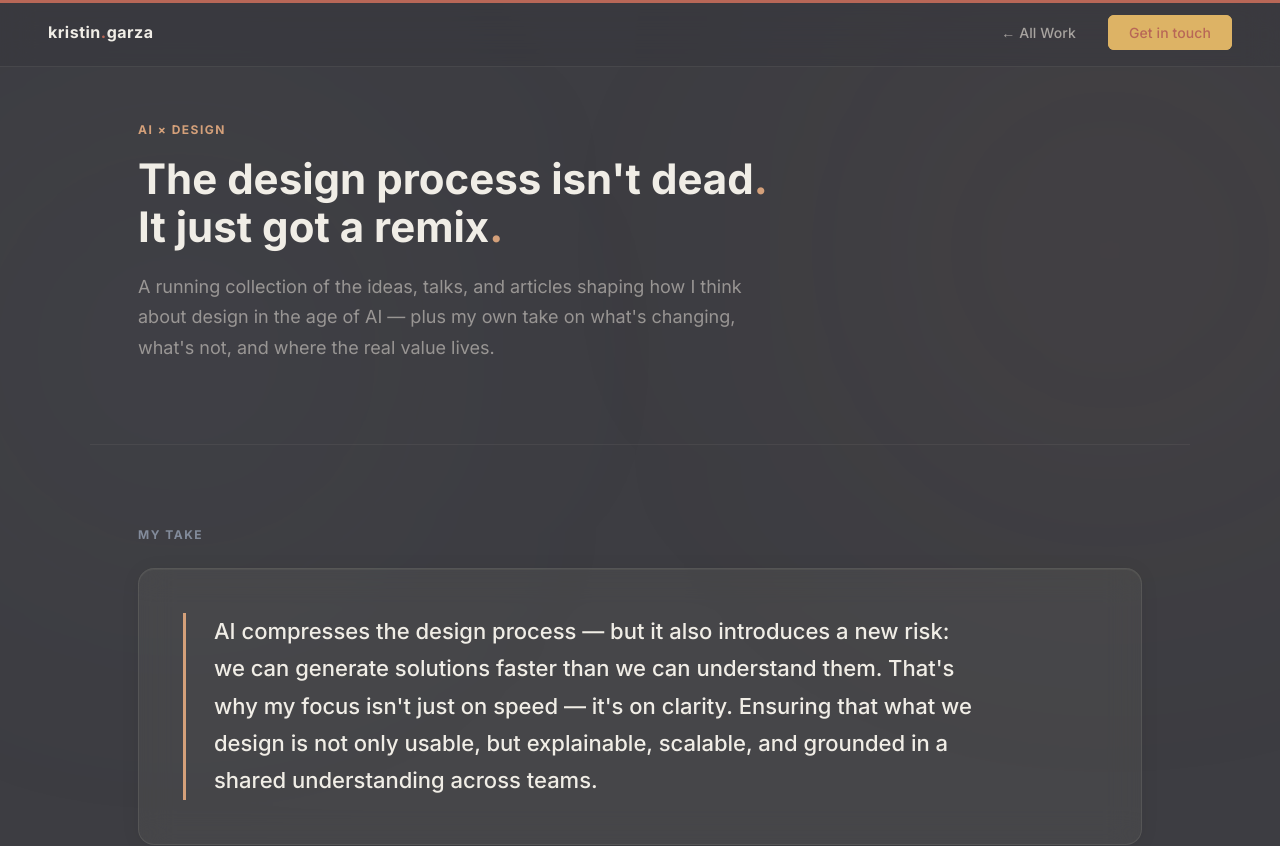
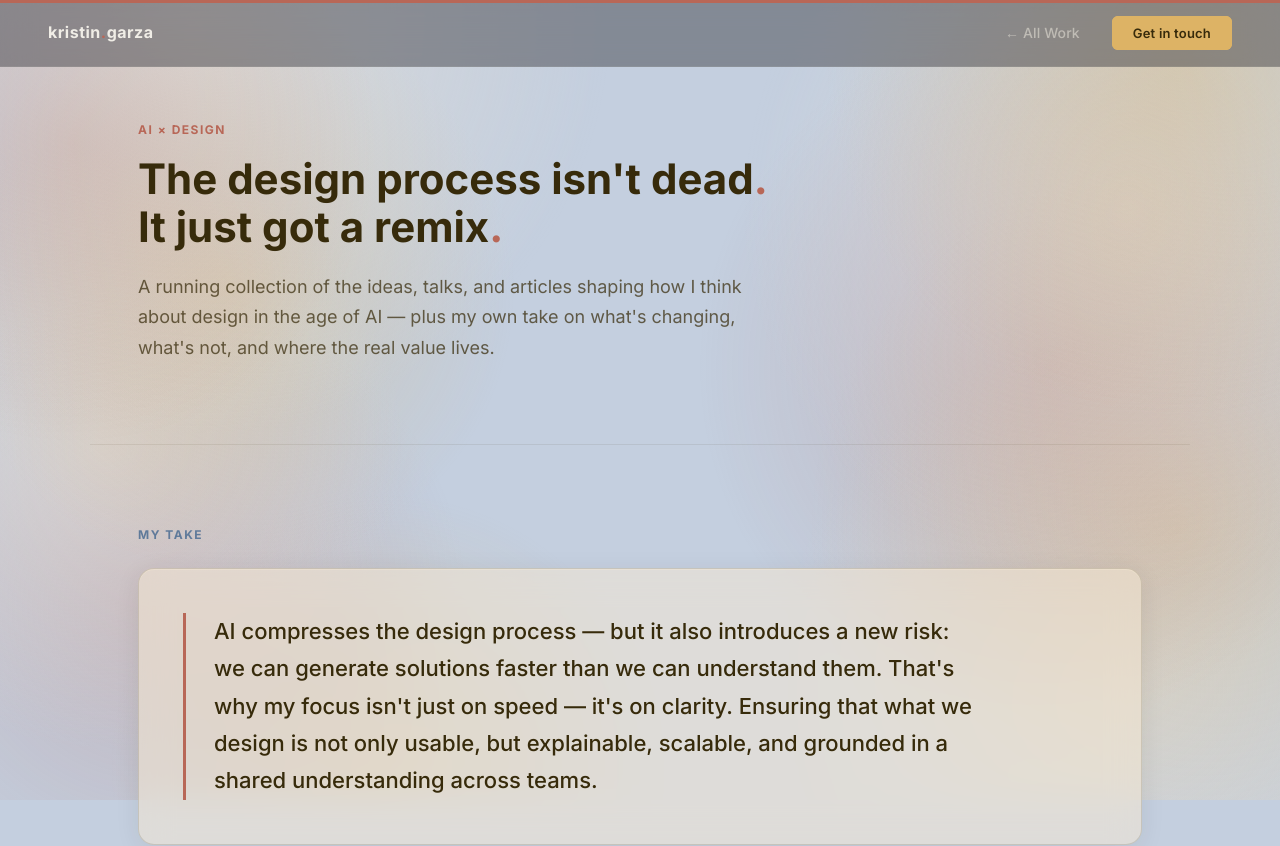
Before and after one commit to kmk221/portfolio-kg, a React (Vite) app: page /ai-design in a window 1280 px wide. Shown: the top 846 px of the page. Built offline with nearby package versions, Linux system fonts and the light colour scheme; a web font is replaced by a local one.

Commit message:
updates to ai page and icon

```diff
--- a/index.html
+++ b/index.html
@@ -3,7 +3,10 @@
   <head>
     <meta charset="UTF-8" />
     <meta name="viewport" content="width=device-width, initial-scale=1.0" />
-    <title>Portfolio</title>
+    <link rel="icon" type="image/svg+xml" href="/favicon.svg" />
+    <meta name="description" content="Kristin Garza — UX Designer specializing in complex enterprise B2B applications, design systems, and high-stakes data workflows." />
+    <meta name="theme-color" content="#F5E8D3" />
+    <title>kristin.garza · UX Designer</title>
     <link rel="preconnect" href="https://fonts.googleapis.com">
     <link rel="preconnect" href="https://fonts.gstatic.com" crossorigin>
     <link href="https://fonts.googleapis.com/css2?family=Joan&family=Inter:ital,wght@0,100..900;1,100..900&display=swap" rel="stylesheet">
--- a/src/components/Nav.jsx
+++ b/src/components/Nav.jsx
@@ -34,7 +34,7 @@ export default function Nav() {
             <li><Link to="/" style={isDark ? { color: 'rgba(213,209,201,0.7)' } : {}}>← All Work</Link></li>
           </>
         )}
-        <li><a href="mailto:kmkerney221@gmail.com" className="nav-cta" style={isDark ? { background: '#DDB365', color: '#2a2a2e', borderColor: '#DDB365' } : {}}>Get in touch</a></li>
+        <li><a href="mailto:kmkerney221@gmail.com" className="nav-cta">Get in touch</a></li>
       </ul>
     </nav>
   )
--- a/src/pages/AIDesign.jsx
+++ b/src/pages/AIDesign.jsx
@@ -1,17 +1,19 @@
 import { useEffect } from 'react'
 import Nav from '../components/Nav.jsx'
 
-const pageBg = '#3d3d42'
-const cream = 'rgba(243,239,217,1)'
-const creamGlass = 'rgba(243,239,217,0.05)'
-const creamGlassHover = 'rgba(243,239,217,0.08)'
-const creamBorder = 'rgba(243,239,217,0.09)'
-const creamBorderHover = 'rgba(243,239,217,0.16)'
-const textPrimary = '#f0ede6'
-const textSecondary = 'rgba(213,209,201,0.6)'
-const textMuted = 'rgba(213,209,201,0.45)'
-const terracotta = '#d4a07a'
-const blueLabel = 'rgba(160,173,192,0.7)'
+const pageBg = '#C4CFDF'
+const cream = 'rgba(245,232,211,1)'
+const creamGlass = 'rgba(245,232,211,0.55)'
+const creamGlassHover = 'rgba(245,232,211,0.72)'
+const creamBorder = 'rgba(55,43,11,0.14)'
+const creamBorderHover = 'rgba(55,43,11,0.24)'
+const textPrimary = '#372B0B'
+const textSecondary = 'rgba(55,43,11,0.72)'
+const textMuted = 'rgba(55,43,11,0.55)'
+const terracotta = '#B86757'
+const gold = '#DDB365'
+const softBlue = '#C4CFDF'
+const blueLabel = '#5F7A9A'
 const sideP = 'clamp(24px, 5vw, 48px)'
 const contentW = '1100px'
 
@@ -20,14 +22,14 @@ const sec = (extra) => ({
   position: 'relative', zIndex: 1, ...extra
 })
 
-const divider = { borderBottom: '1px solid rgba(243,239,217,0.06)' }
+const divider = { borderBottom: '1px solid rgba(55,43,11,0.08)' }
 
 const glassCard = {
   background: creamGlass,
   backdropFilter: 'blur(16px)', WebkitBackdropFilter: 'blur(16px)',
   border: `1px solid ${creamBorder}`,
   borderRadius: 14,
-  boxShadow: '0 2px 20px rgba(0,0,0,0.06), inset 0 1px 0 rgba(243,239,217,0.05)',
+  boxShadow: '0 4px 24px rgba(55,43,11,0.08), inset 0 1px 0 rgba(245,232,211,0.4)',
   transition: 'transform 0.25s ease, box-shadow 0.25s ease, border-color 0.25s ease, background 0.25s ease',
 }
 
@@ -65,14 +67,14 @@ const wideQuote = {
 }
 
 const contentPieces = [
-  { type: 'Podcast', color: '#a07bc4', colorEnd: '#b89bd4', title: 'The Design Process Is Dead', tldr: "Jenny Wen on Lenny's Podcast — why the traditional linear design process doesn't hold up in the AI era, and what's replacing it. The episode that inspired this whole page.", cta: 'Listen →', url: 'https://www.lennysnewsletter.com/p/the-design-process-is-dead' },
-  { type: 'Article', color: '#7a8fa8', colorEnd: '#a0b3c8', title: 'Comprehension Debt', tldr: "Addy Osmani on the hidden cost of AI-generated code — the growing gap between what we produce and what we actually understand.", cta: 'Read Article →', url: 'https://addyosmani.com/blog/comprehension-debt/' },
-  { type: 'Podcast', color: '#8a7bb8', colorEnd: '#a896d1', title: 'Claude Cowork for Designers', tldr: 'Patricia Reiners on the Future of UX podcast — five concrete workflows that change how designers work day-to-day: research synthesis, competitive analysis, flow specs, design system docs, and portfolio case studies.', cta: 'Listen →', url: 'https://podcasts.apple.com/us/podcast/152-claude-cowork-for-designers-in-30-min-5-real-workflows/id1480706373?i=1000761766238' },
-  { type: 'Podcast', color: '#7a6ba8', colorEnd: '#9887c4', title: 'Taste Is Your Moat', tldr: "Figma CEO Dylan Field on Lenny's Podcast — why craft, taste, and judgment are the real differentiators as AI accelerates execution, and how designers become more essential, not less.", cta: 'Listen →', url: 'https://www.lennysnewsletter.com/p/why-ai-makes-design-craft-and-quality-the-new-moat' },
-  { type: 'Article', color: '#7a8fa8', colorEnd: '#a0b3c8', title: 'A.I. Is Coming for Culture', tldr: 'Joshua Rothman in The New Yorker on what happens to meaning, taste, and shared cultural experience when machines can generate artifacts at scale — and why human judgment still matters.', cta: 'Read Article →', url: 'https://www.newyorker.com/magazine/2025/09/01/ai-is-coming-for-culture' },
-  { type: 'Podcast', color: '#5d6db0', colorEnd: '#8593c9', title: 'Hard Fork', tldr: "Kevin Roose and Casey Newton on the real-world implications of AI across industries — grounding the conversation in what's actually happening, not theory.", cta: 'Listen →', url: 'https://www.nytimes.com/column/hard-fork' },
-  { type: 'Talk', color: '#c4a26e', colorEnd: '#dbb98a', title: 'Designing for Delight at Figma', tldr: 'Jenny Wen on how Figma\'s team approached moments of delight — and why "make people smile" is a valid design goal.', cta: 'Watch / Listen →', url: 'https://www.dive.club/deep-dives/jenny-wen' },
-  { type: 'Substack', color: '#B17C5D', colorEnd: '#d4a07a', title: "Don't Trust the Process", tldr: "Jenny Wen's Substack post on why rigid design process is holding teams back in the AI era — and why starting with a solution isn't heresy anymore.", cta: 'Read on Substack →', url: 'https://jennywen.substack.com/p/dont-trust-the-design-process' },
+  { type: 'Podcast', color: '#B86757', colorEnd: '#C27A6E', title: 'The Design Process Is Dead', tldr: "Jenny Wen on Lenny's Podcast — why the traditional linear design process doesn't hold up in the AI era, and what's replacing it. The episode that inspired this whole page.", cta: 'Listen →', url: 'https://www.lennysnewsletter.com/p/the-design-process-is-dead' },
+  { type: 'Article', color: '#5F7A9A', colorEnd: '#8FA5BF', title: 'Comprehension Debt', tldr: "Addy Osmani on the hidden cost of AI-generated code — the growing gap between what we produce and what we actually understand.", cta: 'Read Article →', url: 'https://addyosmani.com/blog/comprehension-debt/' },
+  { type: 'Podcast', color: '#B86757', colorEnd: '#C27A6E', title: 'Claude Cowork for Designers', tldr: 'Patricia Reiners on the Future of UX podcast — five concrete workflows that change how designers work day-to-day: research synthesis, competitive analysis, flow specs, design system docs, and portfolio case studies.', cta: 'Listen →', url: 'https://podcasts.apple.com/us/podcast/152-claude-cowork-for-designers-in-30-min-5-real-workflows/id1480706373?i=1000761766238' },
+  { type: 'Podcast', color: '#B86757', colorEnd: '#C27A6E', title: 'Taste Is Your Moat', tldr: "Figma CEO Dylan Field on Lenny's Podcast — why craft, taste, and judgment are the real differentiators as AI accelerates execution, and how designers become more essential, not less.", cta: 'Listen →', url: 'https://www.lennysnewsletter.com/p/why-ai-makes-design-craft-and-quality-the-new-moat' },
+  { type: 'Article', color: '#5F7A9A', colorEnd: '#8FA5BF', title: 'A.I. Is Coming for Culture', tldr: 'Joshua Rothman in The New Yorker on what happens to meaning, taste, and shared cultural experience when machines can generate artifacts at scale — and why human judgment still matters.', cta: 'Read Article →', url: 'https://www.newyorker.com/magazine/2025/09/01/ai-is-coming-for-culture' },
+  { type: 'Podcast', color: '#B86757', colorEnd: '#C27A6E', title: 'Hard Fork', tldr: "Kevin Roose and Casey Newton on the real-world implications of AI across industries — grounding the conversation in what's actually happening, not theory.", cta: 'Listen →', url: 'https://www.nytimes.com/column/hard-fork' },
+  { type: 'Talk', color: '#DDB365', colorEnd: '#E6C07A', title: 'Designing for Delight at Figma', tldr: 'Jenny Wen on how Figma\'s team approached moments of delight — and why "make people smile" is a valid design goal.', cta: 'Watch / Listen →', url: 'https://www.dive.club/deep-dives/jenny-wen' },
+  { type: 'Substack', color: '#DDB365', colorEnd: '#E6C07A', title: "Don't Trust the Process", tldr: "Jenny Wen's Substack post on why rigid design process is holding teams back in the AI era — and why starting with a solution isn't heresy anymore.", cta: 'Read on Substack →', url: 'https://jennywen.substack.com/p/dont-trust-the-design-process' },
 ]
 
 const voices = [
@@ -91,7 +93,7 @@ const voices = [
 
 function QuoteCard({ text, lines, source, url, wide, label }) {
   const base = wide
-    ? { ...glassCard, gridColumn: '1 / -1', background: 'rgba(212,160,122,0.06)', borderColor: 'rgba(212,160,122,0.12)' }
+    ? { ...glassCard, gridColumn: '1 / -1', background: 'rgba(184,103,87,0.06)', borderColor: 'rgba(184,103,87,0.12)' }
     : { ...glassCard }
   const quoteLines = lines || (text ? [text] : [])
   return (
@@ -100,14 +102,14 @@ function QuoteCard({ text, lines, source, url, wide, label }) {
       onMouseEnter={e => {
         e.currentTarget.style.transform = 'translateY(-3px)'
         e.currentTarget.style.boxShadow = '0 16px 48px rgba(0,0,0,0.15)'
-        e.currentTarget.style.borderColor = wide ? 'rgba(212,160,122,0.2)' : creamBorderHover
-        e.currentTarget.style.background = wide ? 'rgba(212,160,122,0.09)' : creamGlassHover
+        e.currentTarget.style.borderColor = wide ? 'rgba(184,103,87,0.2)' : creamBorderHover
+        e.currentTarget.style.background = wide ? 'rgba(184,103,87,0.09)' : creamGlassHover
       }}
       onMouseLeave={e => {
         e.currentTarget.style.transform = 'translateY(0)'
         e.currentTarget.style.boxShadow = base.boxShadow
-        e.currentTarget.style.borderColor = wide ? 'rgba(212,160,122,0.12)' : creamBorder
-        e.currentTarget.style.background = wide ? 'rgba(212,160,122,0.06)' : creamGlass
+        e.currentTarget.style.borderColor = wide ? 'rgba(184,103,87,0.12)' : creamBorder
+        e.currentTarget.style.background = wide ? 'rgba(184,103,87,0.06)' : creamGlass
       }}
     >
       <svg
@@ -135,7 +137,7 @@ function QuoteCard({ text, lines, source, url, wide, label }) {
             fontSize: 17, fontWeight: 500, lineHeight: 1.6, color: textPrimary,
             marginBottom: 16,
             paddingBottom: i < quoteLines.length - 1 ? 16 : 0,
-            borderBottom: i < quoteLines.length - 1 ? '1px solid rgba(243,239,217,0.06)' : 'none',
+            borderBottom: i < quoteLines.length - 1 ? '1px solid rgba(55,43,11,0.1)' : 'none',
           }}
         >
           {line}
@@ -199,10 +201,26 @@ export default function AIDesign() {
   useEffect(() => { window.scrollTo(0, 0) }, [])
 
   return (
-    <div style={{ background: pageBg, minHeight: '100vh', color: textSecondary, fontFamily: "'Inter', sans-serif", lineHeight: 1.6 }}>
-      {/* Ambient glow */}
-      <div style={{ position: 'fixed', top: -100, right: -180, width: 700, height: 700, borderRadius: '50%', background: 'radial-gradient(circle, rgba(177,124,93,0.1) 0%, transparent 70%)', filter: 'blur(140px)', pointerEvents: 'none', zIndex: 0 }} />
-      <div style={{ position: 'fixed', bottom: 150, left: -120, width: 600, height: 600, borderRadius: '50%', background: 'radial-gradient(circle, rgba(144,161,185,0.08) 0%, transparent 70%)', filter: 'blur(140px)', pointerEvents: 'none', zIndex: 0 }} />
+    <div style={{ background: pageBg, minHeight: '100vh', color: textSecondary, fontFamily: "'Inter', sans-serif", lineHeight: 1.6, position: 'relative' }}>
+      {/* Ambient multi-color wash — same 11-orb pattern as home/case studies,
+          tuned for the light soft-blue bg. Gold + coral pop against the cool
+          base; subtle white highlights soften the cycle. */}
+      <div style={{
+        position: 'fixed', inset: 0, pointerEvents: 'none', zIndex: 0,
+        background: `
+          radial-gradient(1200px circle at 15% 2%, rgba(245, 232, 211, 0.45) 0%, transparent 35%),
+          radial-gradient(1100px circle at 92% 8%, rgba(221, 179, 101, 0.35) 0%, transparent 32%),
+          radial-gradient(1000px circle at 6% 18%, rgba(184, 103, 87, 0.28) 0%, transparent 30%),
+          radial-gradient(1200px circle at 88% 26%, rgba(245, 232, 211, 0.35) 0%, transparent 32%),
+          radial-gradient(950px circle at 18% 36%, rgba(221, 179, 101, 0.32) 0%, transparent 30%),
+          radial-gradient(1100px circle at 82% 46%, rgba(184, 103, 87, 0.26) 0%, transparent 32%),
+          radial-gradient(1000px circle at 8% 56%, rgba(245, 232, 211, 0.4) 0%, transparent 30%),
+          radial-gradient(1150px circle at 92% 66%, rgba(221, 179, 101, 0.3) 0%, transparent 32%),
+          radial-gradient(1050px circle at 12% 76%, rgba(184, 103, 87, 0.24) 0%, transparent 30%),
+          radial-gradient(1100px circle at 88% 86%, rgba(245, 232, 211, 0.32) 0%, transparent 32%),
+          radial-gradient(980px circle at 30% 96%, rgba(221, 179, 101, 0.26) 0%, transparent 28%)
+        `,
+      }} />
 
       <Nav />
 
@@ -255,7 +273,7 @@ export default function AIDesign() {
         <p style={{ fontSize: 12, fontWeight: 700, letterSpacing: '1.5px', textTransform: 'uppercase', color: blueLabel, marginBottom: 24 }}>Where I Focus</p>
         <div style={{
           ...glassCard, padding: 44, borderRadius: 16,
-          background: 'rgba(212,160,122,0.05)', borderColor: 'rgba(212,160,122,0.1)',
+          background: 'rgba(184,103,87,0.05)', borderColor: 'rgba(184,103,87,0.1)',
         }}>
           <h2 style={{
             fontSize: 'clamp(22px, 2.6vw, 28px)', fontWeight: 700, lineHeight: 1.3,
@@ -310,25 +328,25 @@ export default function AIDesign() {
                 background: creamGlass,
                 backdropFilter: 'blur(12px)', WebkitBackdropFilter: 'blur(12px)',
                 border: `1px solid ${creamBorder}`,
-                fontSize: 14, fontWeight: 500, color: 'rgba(240,237,230,0.75)',
+                fontSize: 14, fontWeight: 500, color: 'rgba(55,43,11,0.78)',
                 textDecoration: 'none',
-                boxShadow: 'inset 0 1px 0 rgba(243,239,217,0.04)',
+                boxShadow: 'inset 0 1px 0 rgba(245,232,211,0.4)',
                 transition: 'all 0.25s ease',
               }}
               onMouseEnter={e => {
-                e.currentTarget.style.background = 'rgba(243,239,217,0.09)'
+                e.currentTarget.style.background = creamGlassHover
                 e.currentTarget.style.borderColor = creamBorderHover
                 e.currentTarget.style.transform = 'translateY(-1px)'
-                e.currentTarget.style.boxShadow = '0 6px 20px rgba(0,0,0,0.1), inset 0 1px 0 rgba(243,239,217,0.06)'
+                e.currentTarget.style.boxShadow = '0 6px 20px rgba(55,43,11,0.1), inset 0 1px 0 rgba(245,232,211,0.5)'
               }}
               onMouseLeave={e => {
                 e.currentTarget.style.background = creamGlass
                 e.currentTarget.style.borderColor = creamBorder
                 e.currentTarget.style.transform = 'translateY(0)'
-                e.currentTarget.style.boxShadow = 'inset 0 1px 0 rgba(243,239,217,0.04)'
+                e.currentTarget.style.boxShadow = 'inset 0 1px 0 rgba(245,232,211,0.4)'
               }}
             >
-              {v.name} <span style={{ color: 'rgba(160,173,192,0.45)', fontSize: 12 }}>↗</span>
+              {v.name} <span style={{ color: 'rgba(55,43,11,0.4)', fontSize: 12 }}>↗</span>
             </a>
           ))}
         </div>
@@ -337,15 +355,15 @@ export default function AIDesign() {
       {/* Footer */}
       <footer style={{
         padding: '48px', textAlign: 'center', position: 'relative', zIndex: 1,
-        borderTop: '1px solid rgba(243,239,217,0.06)',
+        borderTop: '1px solid rgba(55,43,11,0.1)',
       }}>
-        <div style={{ fontSize: 14, fontWeight: 600, color: 'rgba(240,237,230,0.5)', marginBottom: 16 }}>
+        <div style={{ fontSize: 14, fontWeight: 600, color: 'rgba(55,43,11,0.6)', marginBottom: 16 }}>
           kristin<span style={{ color: terracotta }}>.</span>garza · UX Designer
         </div>
         <div style={{ display: 'flex', justifyContent: 'center', gap: 24 }}>
-          <a href="https://www.linkedin.com/in/kristin-garza" target="_blank" rel="noreferrer" style={{ fontSize: 13, color: 'rgba(213,209,201,0.4)', textDecoration: 'none' }}>LinkedIn</a>
-          <a href="mailto:kmkerney221@gmail.com" style={{ fontSize: 13, color: 'rgba(213,209,201,0.4)', textDecoration: 'none' }}>Email</a>
-          <a href="/resume.pdf" target="_blank" rel="noreferrer" style={{ fontSize: 13, color: 'rgba(213,209,201,0.4)', textDecoration: 'none' }}>Resume</a>
+          <a href="https://www.linkedin.com/in/kristin-garza" target="_blank" rel="noreferrer" style={{ fontSize: 13, color: 'rgba(55,43,11,0.55)', textDecoration: 'none' }}>LinkedIn</a>
+          <a href="mailto:kmkerney221@gmail.com" style={{ fontSize: 13, color: 'rgba(55,43,11,0.55)', textDecoration: 'none' }}>Email</a>
+          <a href="/resume.pdf" target="_blank" rel="noreferrer" style={{ fontSize: 13, color: 'rgba(55,43,11,0.55)', textDecoration: 'none' }}>Resume</a>
         </div>
       </footer>
     </div>
--- a/src/styles.css
+++ b/src/styles.css
@@ -294,20 +294,36 @@ html::-webkit-scrollbar {          /* Chrome / Safari */
   color: var(--terracotta);
 }
 
-.nav-cta {
+/* Use a.nav-cta (element + class) so specificity matches .nav-links a
+   and source order wins — without this the .nav-links a hover/color rules
+   override and the button text ends up the same color as its background. */
+a.nav-cta {
   font-size: 13px;
   font-weight: 600;
   letter-spacing: 0.2px;
-  color: var(--terracotta) !important;
+  color: var(--terracotta);
   border: 1.5px solid var(--terracotta);
   padding: 8px 20px;
   border-radius: 6px;
-  transition: all 0.2s ease !important;
-}
-
-.nav-cta:hover {
-  background: var(--terracotta) !important;
-  color: white !important;
+  transition: all 0.2s ease;
+}
+
+a.nav-cta:hover {
+  background: var(--terracotta);
+  color: white;
+}
+
+/* Dark-mode variant — gold pill with deep-brown text. */
+.nav--dark a.nav-cta {
+  color: #372B0B;
+  background: var(--gold);
+  border-color: var(--gold);
+}
+
+.nav--dark a.nav-cta:hover {
+  background: #C99A48;
+  border-color: #C99A48;
+  color: #372B0B;
 }
 
 /* Homepage Hero */
```
Also changed, not shown: public/favicon.svg (added).
